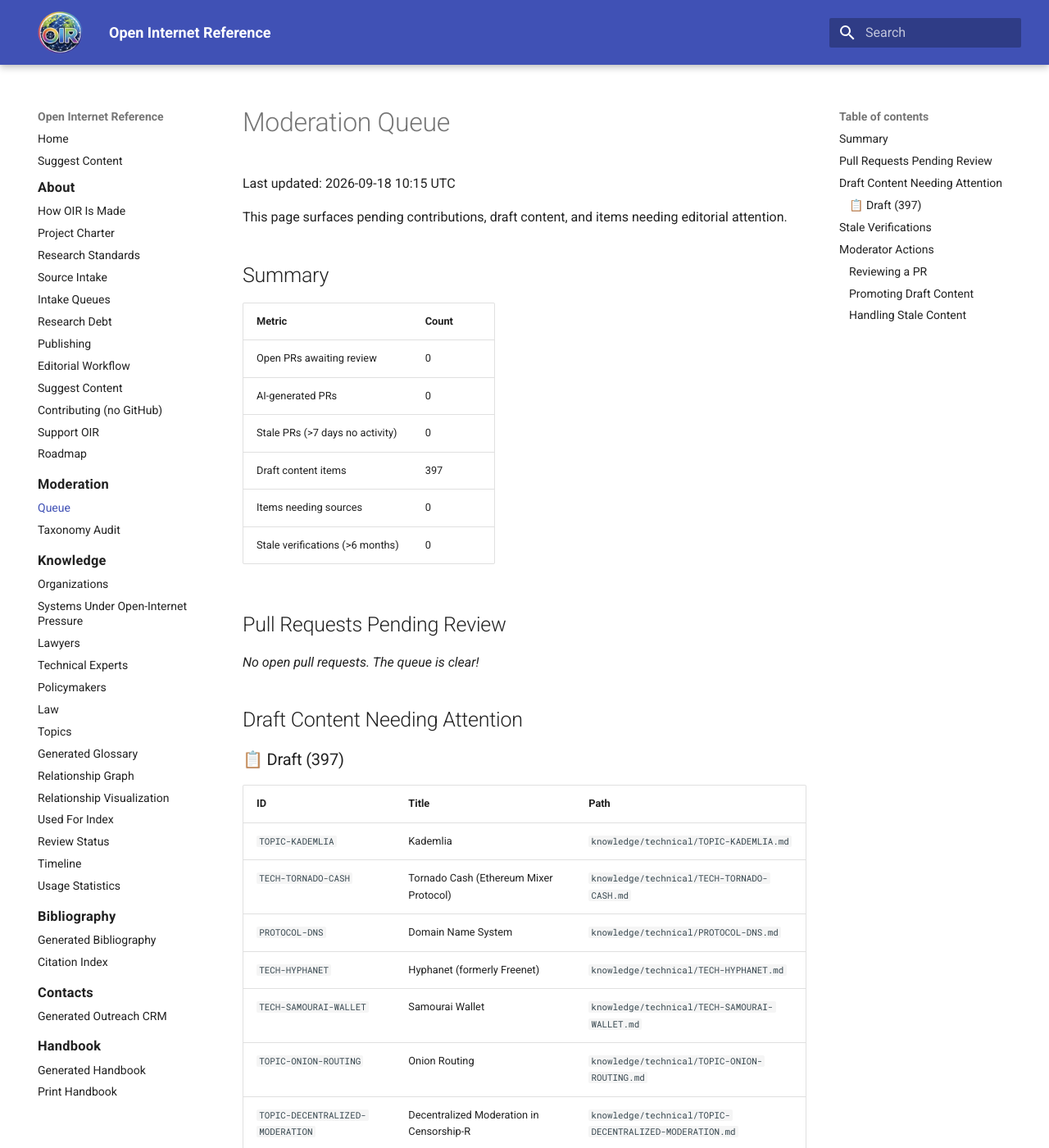
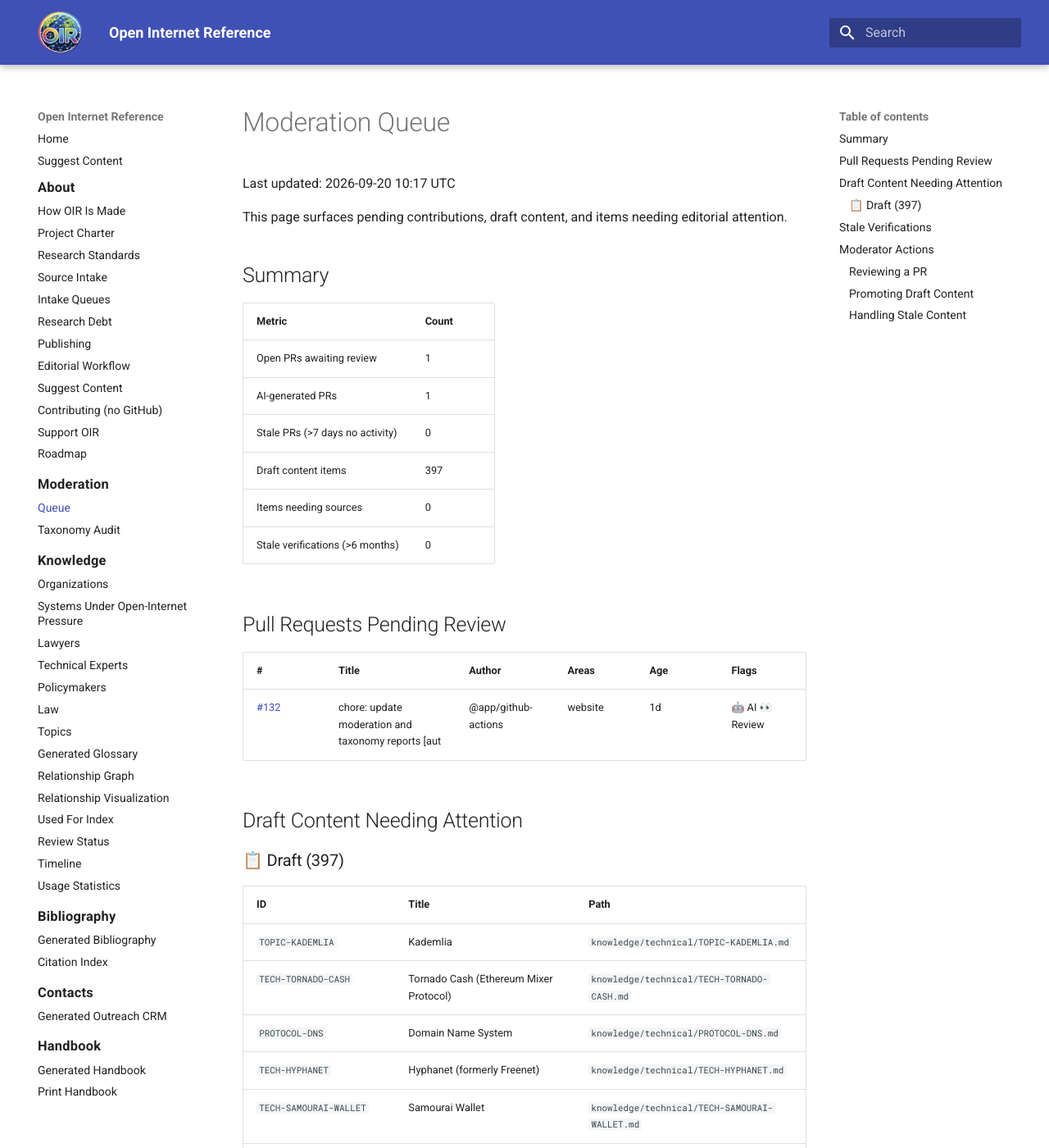
Before and after one commit to itsmeront/open-internet-reference, an MkDocs documentation site: the page built from website/generated/moderation.md, in a window 1280 px wide and 1400 px high. Shown: the whole window at 82% size. Built offline with MkDocs 1.6.1 and Material for MkDocs 9.7.7, drawn with Linux system fonts in a browser that asks for light colours.

Commit message:
chore: update moderation and taxonomy reports [automated]

```diff
--- a/website/generated/moderation.md
+++ b/website/generated/moderation.md
@@ -1,6 +1,6 @@
 # Moderation Queue
 
-Last updated: 2026-09-18 10:15 UTC
+Last updated: 2026-09-20 10:17 UTC
 
 This page surfaces pending contributions, draft content, and items needing editorial attention.
 
@@ -8,8 +8,8 @@ This page surfaces pending contributions, draft content, and items needing edito
 
 | Metric | Count |
 |--------|-------|
-| Open PRs awaiting review | 0 |
-| AI-generated PRs | 0 |
+| Open PRs awaiting review | 1 |
+| AI-generated PRs | 1 |
 | Stale PRs (>7 days no activity) | 0 |
 | Draft content items | 397 |
 | Items needing sources | 0 |
@@ -17,7 +17,9 @@ This page surfaces pending contributions, draft content, and items needing edito
 
 ## Pull Requests Pending Review
 
-*No open pull requests. The queue is clear!*
+| # | Title | Author | Areas | Age | Flags |
+|---|-------|--------|-------|-----|-------|
+| [#132](https://github.com/itsmeront/open-internet-reference/pull/132) | chore: update moderation and taxonomy reports [aut | @app/github-actions | website | 1d | 🤖 AI 👀 Review |
 
 ## Draft Content Needing Attention
 
```
Also changed, not shown: website/generated/taxonomy-audit.md (+1 -1 lines), 2 other files.
